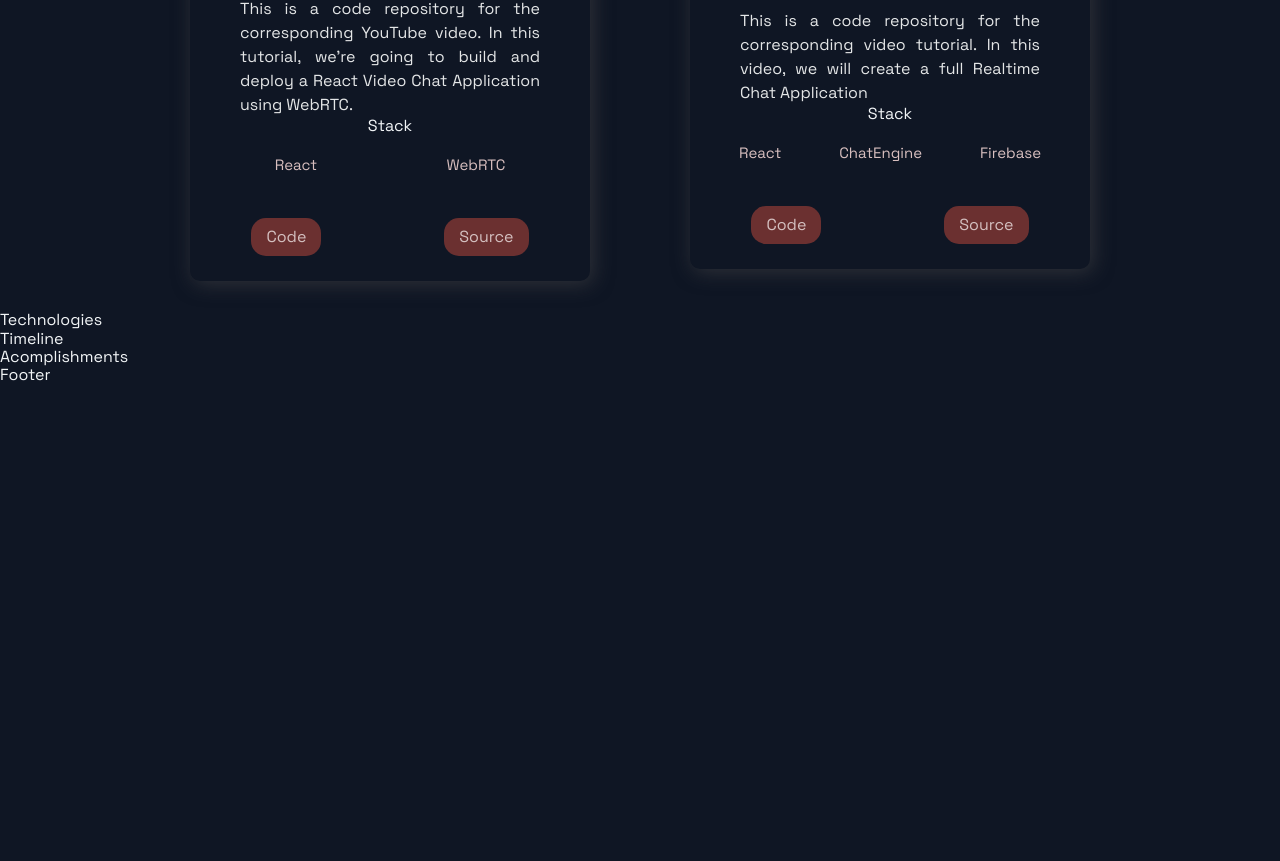
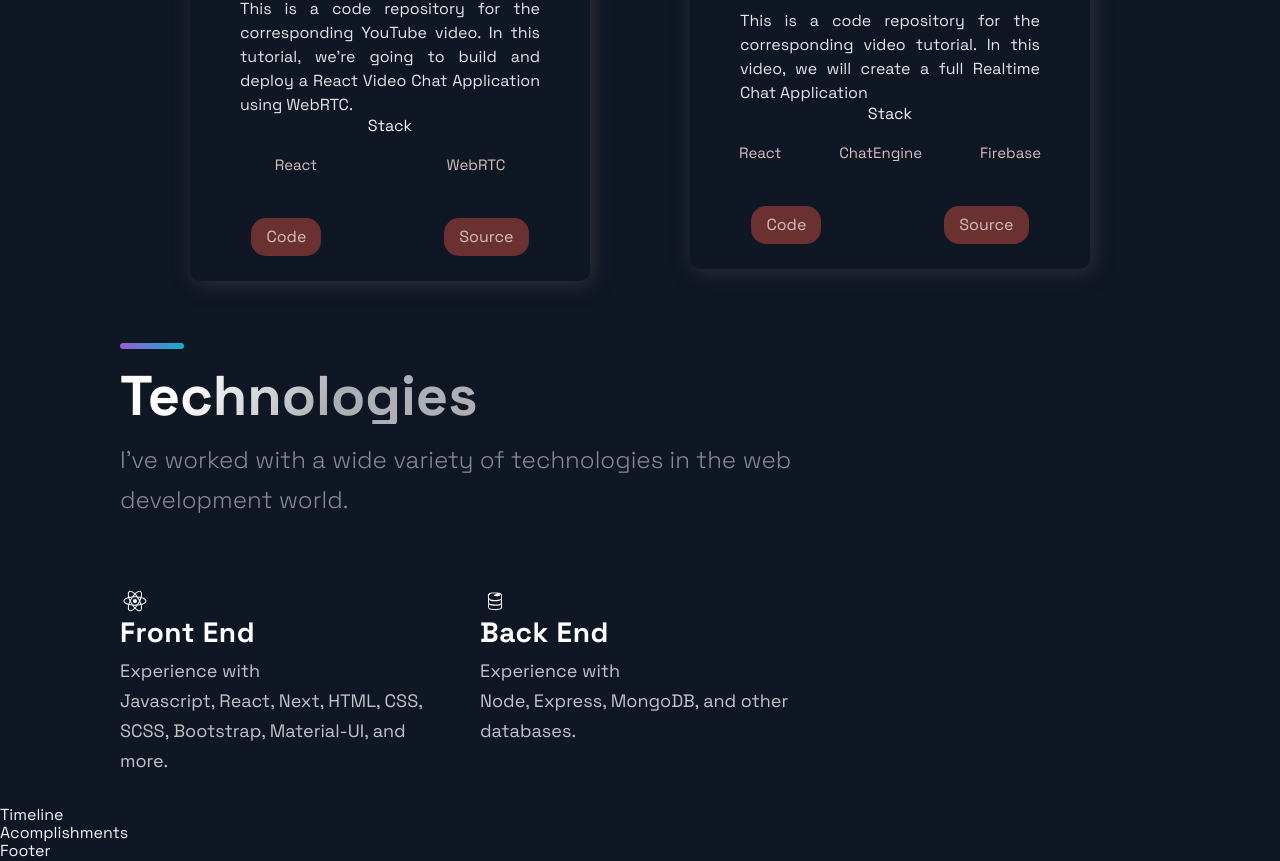
Before and after one commit to Gtzquierdo/credotribe, a Next.js app: page / in a window 1280 px wide. Shown: the part 1891-2752 px from the top of the page. Before the commit the page ends 2276 px from the top, so only its background shows below. Built offline with nearby package versions, Linux system fonts and the light colour scheme.

Commit message:
tech component done

```diff
--- a/src/components/Technologies/Technologies.js
+++ b/src/components/Technologies/Technologies.js
@@ -3,10 +3,39 @@
 import { Section, SectionDivider, SectionText, SectionTitle } from '../../styles/GlobalComponents';
 import { List, ListContainer, ListItem, ListParagraph, ListTitle } from './TechnologiesStyles';
 
-const Technologies = () =>  (
-  <div>
-    Technologies
-  </div>
+const Technologies = () => (
+  <Section id="tech">
+    <SectionDivider />
+    <br />
+    <SectionTitle>Technologies</SectionTitle>
+    <SectionText>
+      I've worked with a wide variety of technologies in the web development
+      world.
+    </SectionText>
+    <List>
+      <ListItem>
+        <DiReact size="3rem" />
+        <ListContainer>
+          <ListTitle>Front End</ListTitle>
+          <ListParagraph>
+            Experience with <br />
+            Javascript, React, Next, HTML, CSS, SCSS, Bootstrap, Material-UI,
+            and more.
+          </ListParagraph>
+        </ListContainer>
+      </ListItem>
+      <ListItem>
+        <DiFirebase size="3rem" />
+        <ListContainer>
+          <ListTitle>Back End</ListTitle>
+          <ListParagraph>
+            Experience with <br />
+            Node, Express, MongoDB, and other databases.
+          </ListParagraph>
+        </ListContainer>
+      </ListItem>
+    </List>
+  </Section>
 );
 
 export default Technologies;
```
